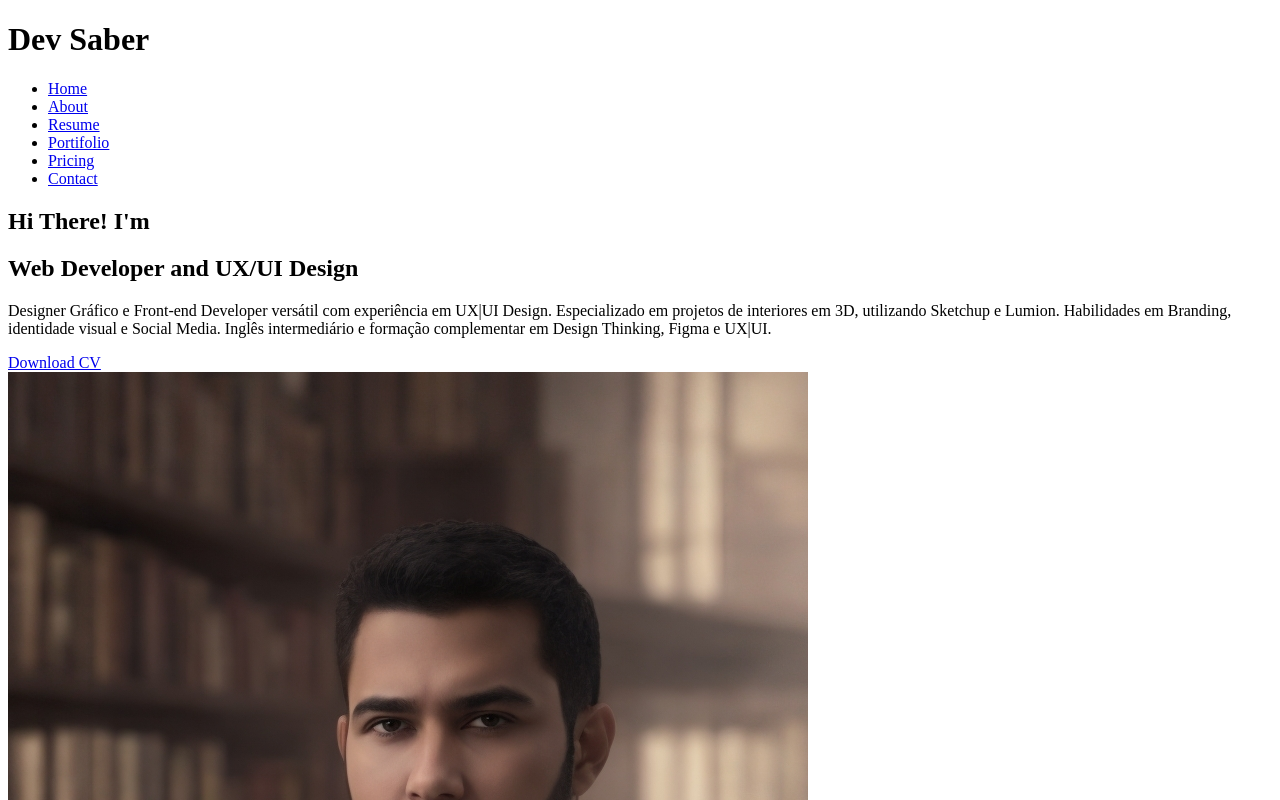
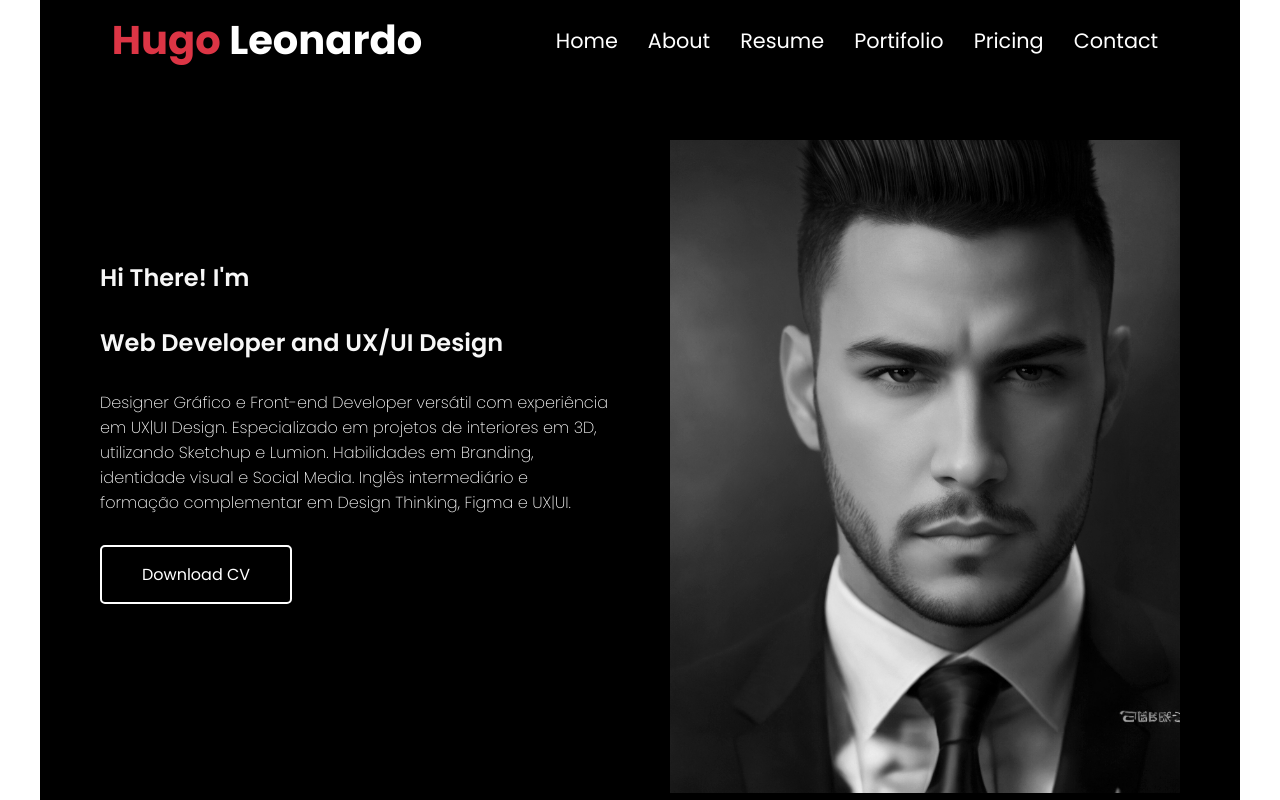
Before and after one commit to HugoLeonardo-hub/Projeto_portifolio, a plain HTML site: page index.html in a window 1280 px wide. Shown: the top 800 px of the page. Drawn offline with Linux system fonts and the light colour scheme.

Commit message:
Inclusão do CSS
CSS base da página

```diff
--- a/index.html
+++ b/index.html
@@ -8,7 +8,7 @@
 </head>
 <body>
     <header>
-        <h1>Dev <span>Saber</span></h1>
+        <h1>Hugo <span>Leonardo</span></h1>
         <nsv>
             <ul class="navegacao-primaria">
                 <li><a href="#home">Home</a></li>
@@ -28,7 +28,8 @@
             <p>Designer Gráfico e Front-end Developer versátil com experiência em UX|UI Design. Especializado em projetos de interiores em 3D, utilizando Sketchup e Lumion. Habilidades em Branding, identidade visual e Social Media. Inglês intermediário e formação complementar em Design Thinking, Figma e UX|UI.</p>
             <a href="#">Download CV</a>
         </div>
-        <img src="imagens/Default_A_HLPS_with_brown_eyes_and_a_black_suit_standing_in_a_0.jpg" alt="imagem ilustrativa de uma pessoa" srcset="">
+
+        <img src="imagens/rosto_pb.jpg" alt="imagem ilustrativa de uma pessoa" srcset="">
 
     </section>
 
--- a/style.css
+++ b/style.css
@@ -0,0 +1,89 @@
+@import url('https://fonts.googleapis.com/css2?family=Poppins:ital,wght@0,100;0,200;0,300;0,400;0,500;0,600;0,700;1,100;1,200;1,300;1,400;1,500;1,600&display=swap');
+
+*{
+    padding: 0;
+    margin: 0;
+    box-sizing: border-box;
+    list-style: none;
+    text-decoration: none;
+    font-family: 'Poppins', sans-serif;
+
+}
+
+body{
+    max-width: 1200px;
+    margin: 0 auto;
+}
+
+/*header*/
+
+header{
+    background-color: #000;
+    padding: 10px;
+    display: flex;
+    align-items: center;
+    justify-content: space-around;
+}
+
+header h1{
+    color: #dc3545;
+    font-size: 2.5rem;
+}
+
+header span{
+    color: #fff;
+}
+
+header .navegacao-primaria{
+    display: flex;
+    gap: 10px;
+    align-items: center;
+
+}
+header .navegacao-primaria li a{
+    padding: 10px;
+    color: #fff;
+    font-size: 1.3rem;
+}
+
+/*Download CV seção*/
+
+.section-div{
+    display: grid;
+    grid-template-columns: 1fr 1fr;
+    justify-content: space-around;
+    align-items: center;
+    gap: 60px;
+    padding: 60px;
+
+    background-color: #000;
+}
+
+.section-div div{
+    margin-top: 120px;
+    align-self: start;
+    display: grid;
+    gap: 30px;
+}
+
+.section-div div h2{
+    font-weight: 600;
+    color: #f7f7f7;
+}
+
+.section-div div p{
+    color: #fff;
+    font-weight: 200;
+}
+
+.section-div div a{
+    color: #fff;
+    justify-self: start;
+    padding: 15px 40px;
+    border-radius: 5px;
+    border: 2px solid #fff;
+}
+
+.section-div img{
+    max-width: 100%;
+}
```
Also changed, not shown: imagens/rosto.jpg (added), imagens/rosto_pb.jpg (added).
